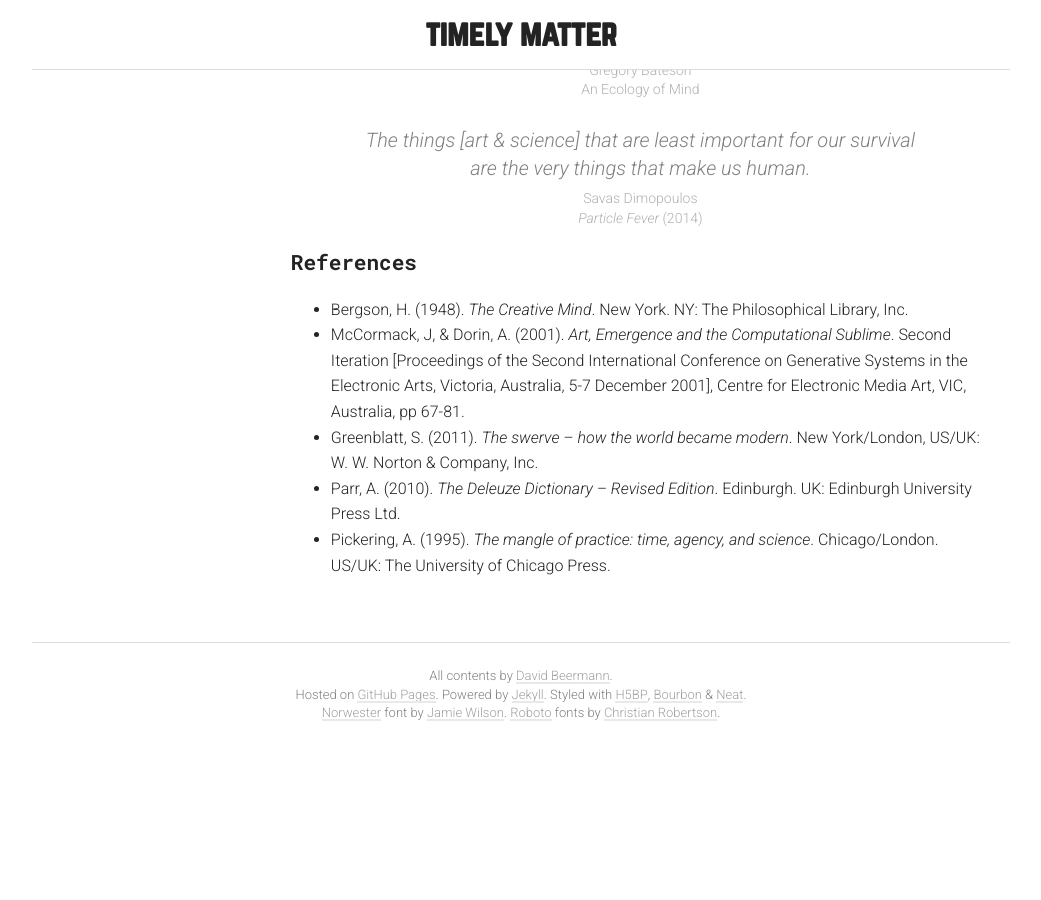
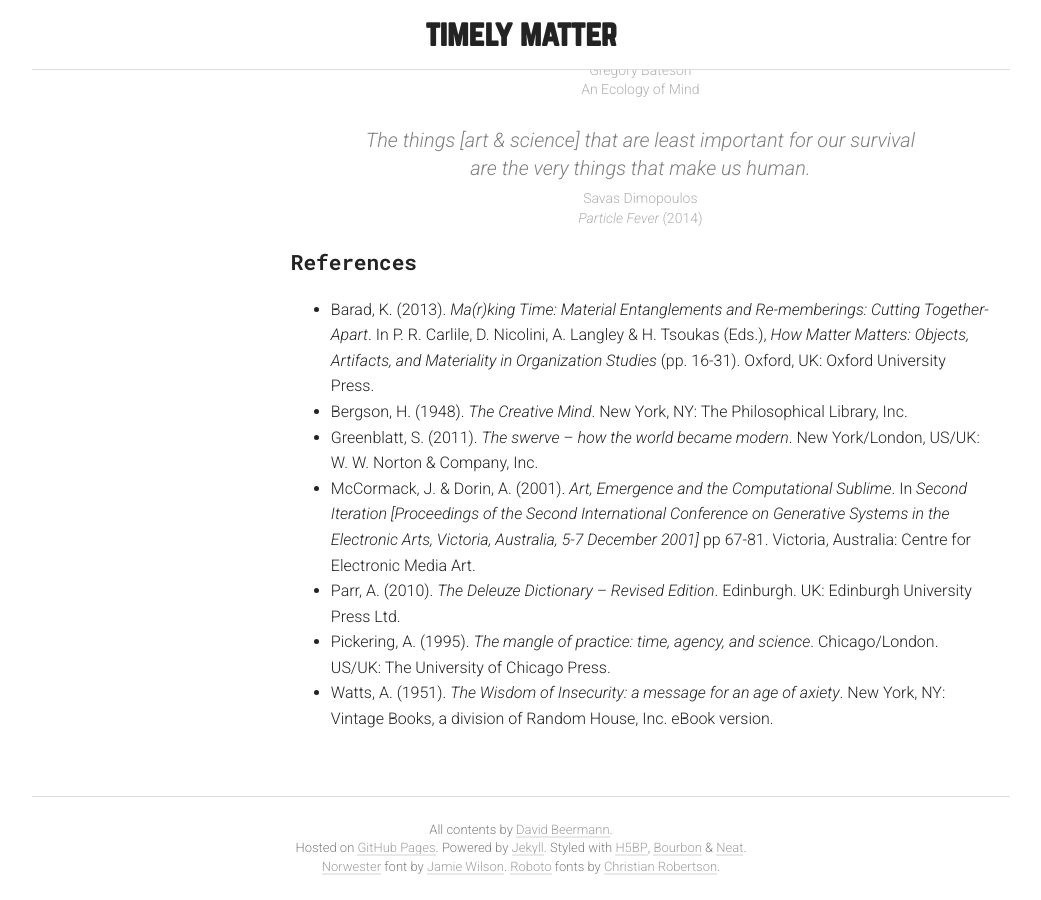
Before and after one commit to davidbeermann/timely-matter, a Jekyll site: the page built from concept/index.md, in a window 1280 px wide and 900 px high, scrolled down 10059 px. Shown: the whole window, without its empty margins (119-1160 px from the left). Built offline with Jekyll 4.4.1, drawn with Linux system fonts in a browser that asks for light colours; before the commit the page ends 10806 px from its top, so only the background shows below that.

Commit message:
fixed references

```diff
--- a/concept/index.md
+++ b/concept/index.md
@@ -188,8 +188,10 @@ how nature works and the way people think.
 
 ## References
 
-* Bergson, H. (1948). *The Creative Mind*. New York. NY: The Philosophical Library, Inc.
-* McCormack, J, & Dorin, A. (2001). *Art, Emergence and the Computational Sublime*. Second Iteration [Proceedings of the Second International Conference on Generative Systems in the Electronic Arts, Victoria, Australia, 5-7 December 2001], Centre for Electronic Media Art, VIC, Australia, pp 67-81.
+* Barad, K. (2013). *Ma(r)king Time: Material Entanglements and Re-memberings: Cutting Together-Apart*. In P. R. Carlile, D. Nicolini, A. Langley & H. Tsoukas (Eds.), *How Matter Matters: Objects, Artifacts, and Materiality in Organization Studies* (pp. 16-31). Oxford, UK: Oxford University Press.
+* Bergson, H. (1948). *The Creative Mind*. New York, NY: The Philosophical Library, Inc.
 * Greenblatt, S. (2011). *The swerve – how the world became modern*. New York/London, US/UK: W. W. Norton & Company, Inc.
+* McCormack, J. & Dorin, A. (2001). *Art, Emergence and the Computational Sublime*. In *Second Iteration [Proceedings of the Second International Conference on Generative Systems in the Electronic Arts, Victoria, Australia, 5-7 December 2001]* pp 67-81. Victoria, Australia: Centre for Electronic Media Art.
 * Parr, A. (2010). *The Deleuze Dictionary – Revised Edition*. Edinburgh. UK: Edinburgh University Press Ltd.
 * Pickering, A. (1995). *The mangle of practice: time, agency, and science*. Chicago/London. US/UK: The University of Chicago Press.
+* Watts, A. (1951). *The Wisdom of Insecurity: a message for an age of axiety*. New York, NY: Vintage Books, a division of Random House, Inc. eBook version.
```
